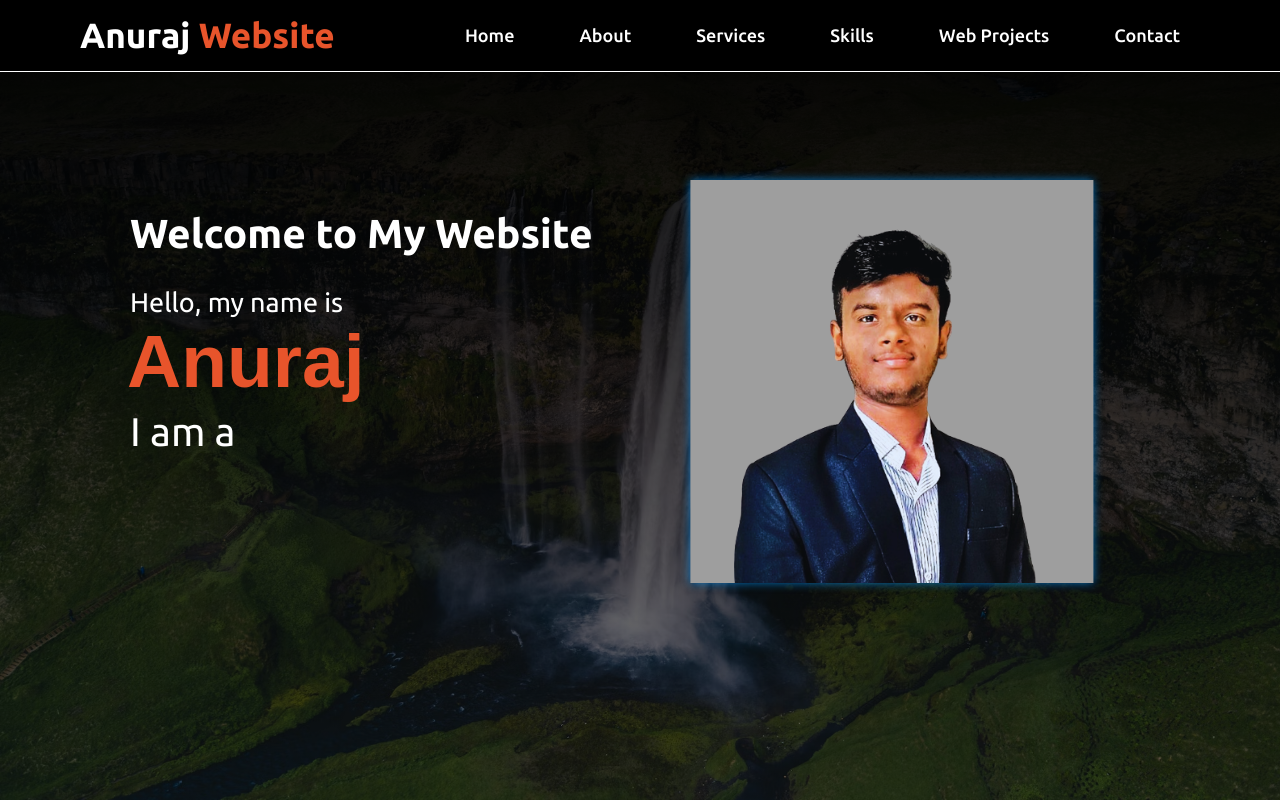
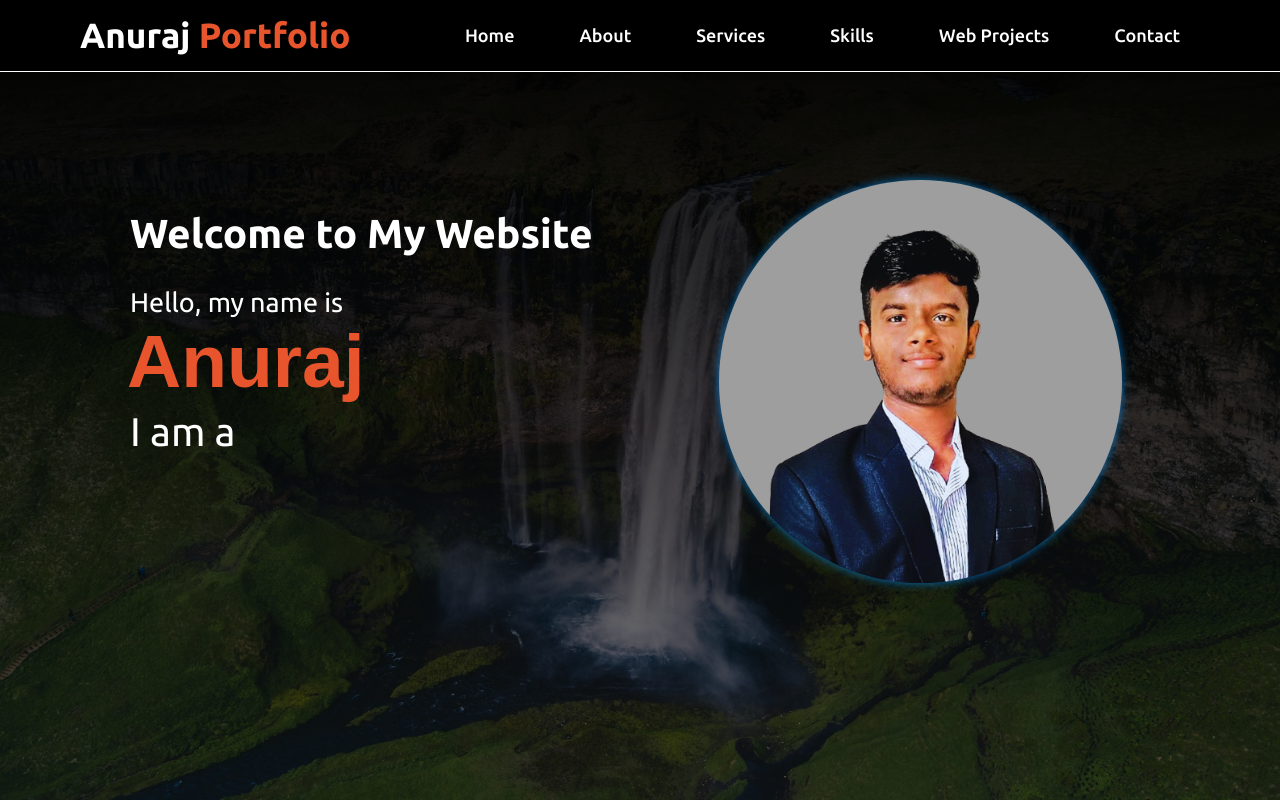
Before and after one commit to Anuraj4/MERN-Portfolio, a React (Create React App) app in the folder client/: page / in a window 1280 px wide. Built offline with nearby package versions, Linux system fonts and the light colour scheme.

Commit message:
Adding some animation

```diff
--- a/client/public/index.html
+++ b/client/public/index.html
@@ -28,7 +28,7 @@
       work correctly both with client-side routing and a non-root public URL.
       Learn how to configure a non-root public URL by running `npm run build`.
     -->
-    <title>Anuraj Website</title>
+    <title>Anuraj Portfolio</title>
   </head>
   <body>
     <noscript>You need to enable JavaScript to run this app.</noscript>
--- a/client/src/App.css
+++ b/client/src/App.css
@@ -278,11 +278,25 @@ body {
   height: auto;
   max-width: 100%;
   position: absolute;
-  left: 50%;
+  left: 20%;
   bottom: 10;
-  transform: translateX(-50%);
-
-  transition: bottom 1s, left 1s;
+  border-radius: 50%;
+  transition: .6s;
+  animation:imgg 2s ease-in-out infinite;
+}
+
+@keyframes imgg {
+  0% {
+    transform: translateY(0);
+  }
+
+  50% {
+    transform: translateY(-22px);
+  }
+
+  100% {
+    transform: translateY(0px);
+  }
 }
 
 @media screen and (max-width:450px) {
@@ -1060,6 +1074,7 @@ section .title::after {
   text-align: center;
   border: 1px solid white;
 }
+
 @media only screen and (max-width: 768px) {
   .card {
     width: 80%;
@@ -1595,7 +1610,6 @@ section .title::after {
 
 .home .images img:hover {
   filter: drop-shadow(0 0 10px rgba(0, 150, 255, 0.8));
-  border-radius: 50%;
 }
 
 .button {
--- a/client/src/components/Navbar.js
+++ b/client/src/components/Navbar.js
@@ -27,7 +27,7 @@ const Navbar = () => {
         <nav className={`navbar ${isSticky ? 'sticky' : ''}`}>
             <div className="max-width">
                 <div className="logo">
-                    <a href="#">Anuraj<span> Website</span></a>
+                    <a href="#">Anuraj<span> Portfolio</span></a>
                 </div>
                 <div className={`menu-btn ${isMenuOpen ? 'active' : ''}`} onClick={toggleMenu}>
                     {isMenuOpen ? <FaTimes /> : <FaBars />} {/* Hamburger icon */}
```
